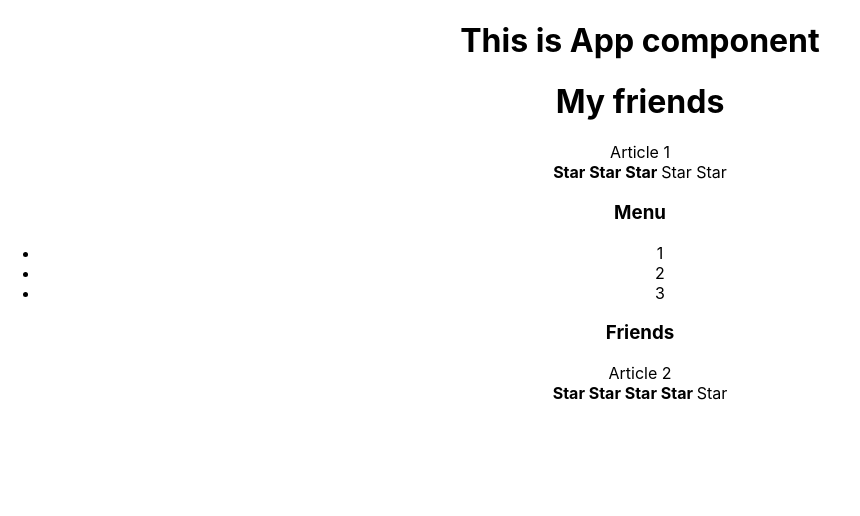
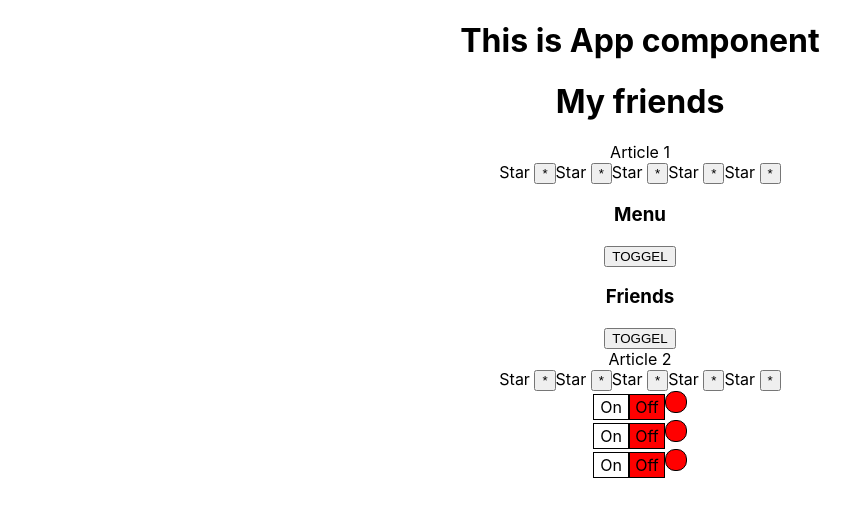
Before and after one commit to AndryGavrus/kabzda, a React (Create React App) app: page / in a window 1280 px wide. Shown: the top 516 px of the page, without its empty margins (0-860 px from the left). Built offline with nearby package versions, Linux system fonts and the light colour scheme.

Commit message:
Start solving 6 task

```diff
--- a/src/App.tsx
+++ b/src/App.tsx
@@ -3,6 +3,9 @@ import logo from './logo.svg';
 import './App.css';
 import { Accordion } from './components/accordion/Accordion';
 import { Rating } from './components/rating/Rating';
+import OnOff from './components/onOff/OnOff';
+import { UncontrolledAccardion } from './components/accordion/UncontrolledAccardion';
+import { UncontrolledRating } from './components/rating/UncontrolledRating';
 
 function App() {
   console.log('App rendering');
@@ -12,11 +15,14 @@ function App() {
       <SectionTitle title = {'This is App component'}/>
       <SectionTitle title = {'My friends'}/>
       Article 1
-      <Rating value ={3}/>
-      <Accordion titleValue = {'Menu'} collapsed ={false}/>
-      <Accordion titleValue = {'Friends'} collapsed ={true}/>
+      <UncontrolledRating/>
+      <UncontrolledAccardion titleValue = {'Menu'} />
+      <UncontrolledAccardion titleValue = {'Friends'}/>
       Article 2
-      <Rating value ={4}/>
+      <UncontrolledRating/>
+      <OnOff/>
+      <OnOff/>
+      <OnOff/>
     </div>
   );
 }
--- /dev/null
+++ b/src/components/accordion/UncontrolledAccardion.tsx
@@ -0,0 +1,41 @@
+import React, { useState } from 'react';
+
+type UncontrolledAccardionPropsTyre = {
+  titleValue: string
+}
+
+export const UncontrolledAccardion = (props: UncontrolledAccardionPropsTyre) => {
+  console.log('Accordion rendering');
+
+  let [collapsed, setCollapsed] = useState(true)
+
+  return (
+    <div>
+      <AccordionTitle title={props.titleValue} /> <button onClick={()=>{setCollapsed(!collapsed)}}>TOGGEL</button>
+      {!collapsed && <AccordionBody />}
+    </div>
+  )
+};
+
+type AccordionTitlePropsType = {
+  title: string
+}
+const AccordionTitle = (props: AccordionTitlePropsType) => {
+  console.log('AccordionTitle rendering');
+
+  return (
+    <h3>{props.title}</h3>
+  )
+}
+
+const AccordionBody = () => {
+  console.log('AccordionBody rendering');
+
+  return (
+    <ul>
+      <li>1</li>
+      <li>2</li>
+      <li>3</li>
+    </ul>
+  )
+}
--- /dev/null
+++ b/src/components/onOff/OnOff.tsx
@@ -0,0 +1,42 @@
+import React, { useState } from 'react'
+
+const OnOff = () => {
+    let [on, setOn]  = useState(false)
+    const onStyle = {
+        width: '30px',
+        height: '20px',
+        border: '1px solid black',
+        display: 'inline-block',
+        padding: '2px',
+        backgroundColor: on? 'green' : 'white'
+    }
+
+    const offStyle = {
+        width: '30px',
+        height: '20px',
+        border: '1px solid black',
+        display: 'inline-block',
+        padding: '2px',
+        backgroundColor: on? 'white' : 'red'
+    }
+
+    const indicatorStyle = {
+        width: '10px',
+        height: '10px',
+        borderRadius: '10px',
+        border: '1px solid black',
+        display: 'inline-block',
+        padding: '5px',
+        backgroundColor: on? 'green' : 'red'
+    }
+
+    return (
+        <div>
+            <div style={onStyle} onClick={()=>{setOn(true)}}>On</div>
+            <div style={offStyle} onClick={()=>{setOn(false)}}>Off</div>
+            <div style={indicatorStyle}></div>
+        </div>
+    )
+}
+
+export default OnOff
--- /dev/null
+++ b/src/components/rating/UncontrolledRating.tsx
@@ -0,0 +1,33 @@
+import React, { useState } from 'react';
+
+type UncontrolledRatingPropsType = {
+
+}
+export const UncontrolledRating = (props: UncontrolledRatingPropsType) => {
+  console.log('Rating rendering');
+  let [value, setValue] = useState(0)
+  return (
+    <div>
+      <Star selected={value > 0} /> <button>*</button>
+      <Star selected={value > 1} /> <button>*</button>
+      <Star selected={value > 2} /> <button>*</button>
+      <Star selected={value > 3} /> <button>*</button>
+      <Star selected={value > 4} /> <button>*</button>
+    </div>
+  )
+};
+
+type StarPropsType = {
+  selected: boolean
+}
+const Star = (props: StarPropsType) => {
+  console.log('Star rendering');
+  if (props.selected) {
+    return (
+      <span><b>Star </b></span>
+    )
+  }
+  return (
+    <span>Star </span>
+  )
+}
```
